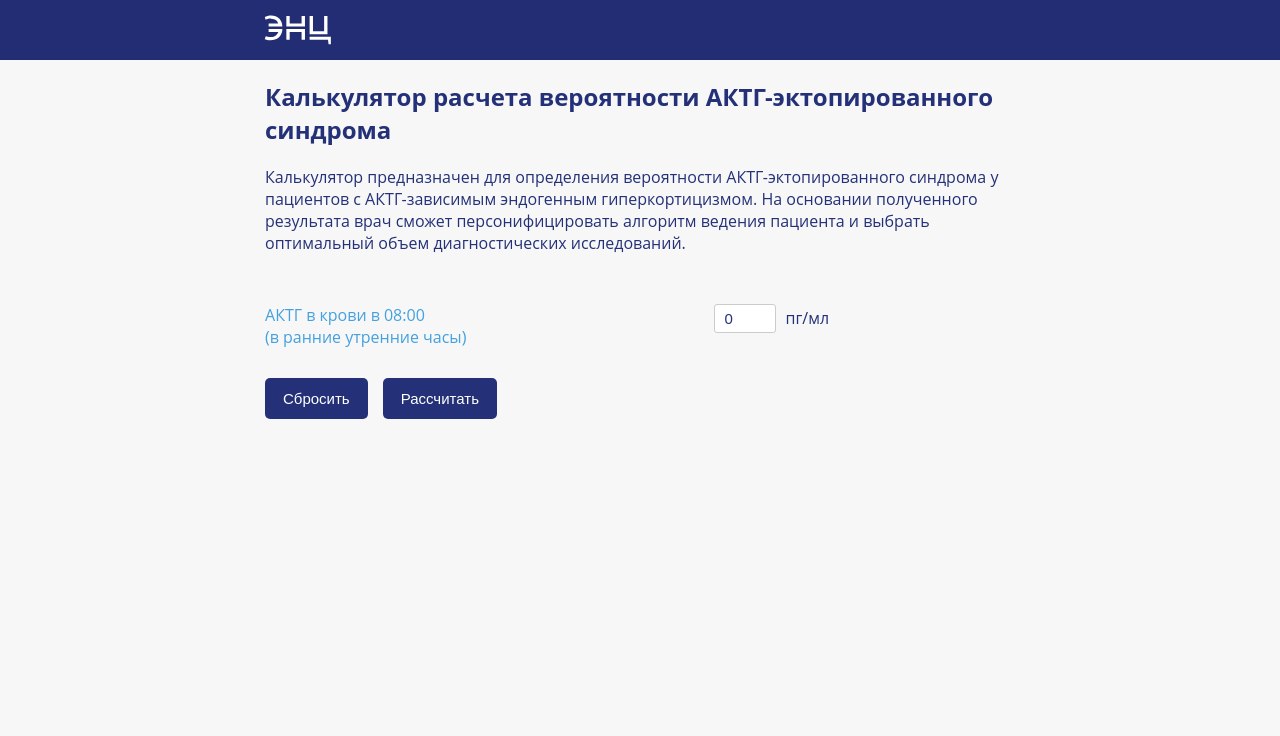
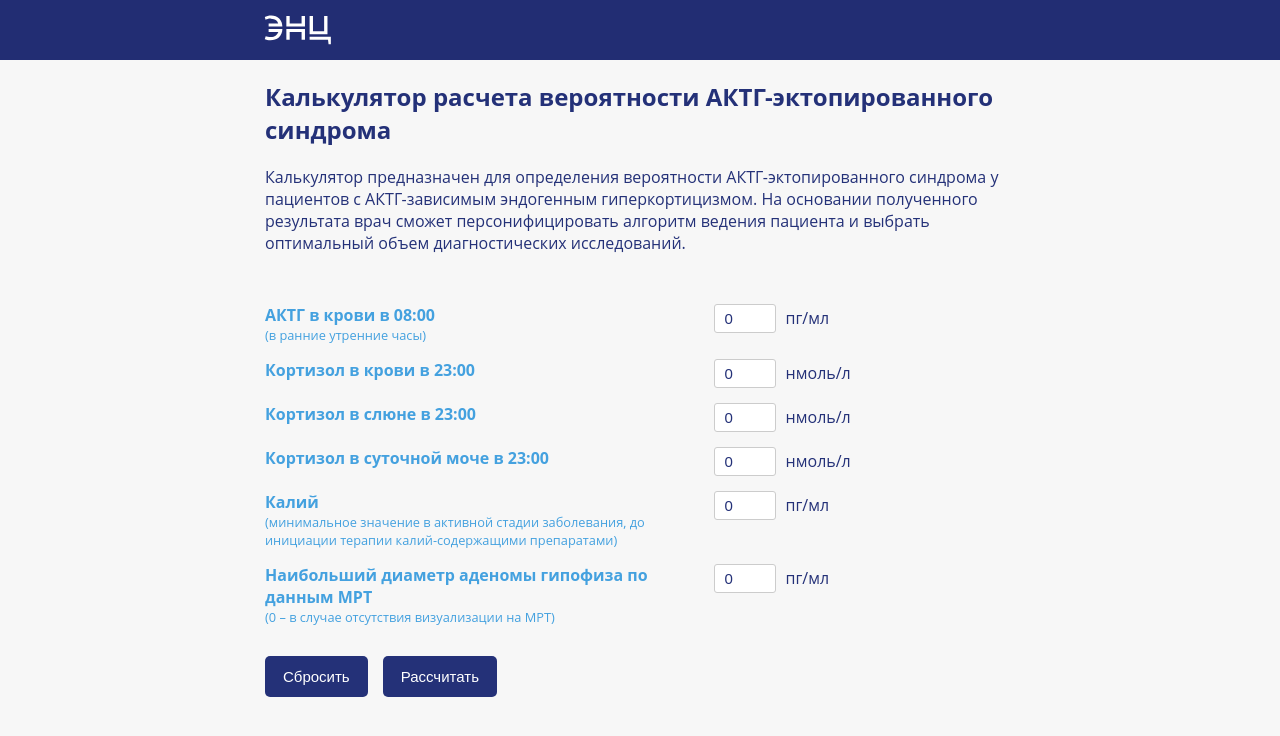
Before and after one commit to martynovappolina/aktg, a React (Create React App) app in the folder front/: page / in a window 1280 px wide. Shown: the top 736 px of the page. Built offline with nearby package versions, Linux system fonts and the light colour scheme.

Commit message:
add fields

```diff
--- a/front/src/App.js
+++ b/front/src/App.js
@@ -10,7 +10,9 @@ function App() {
       <Header />
       <div className='container' style={{marginTop: '80px'}}>
         <div className='title'>Калькулятор расчета вероятности АКТГ-эктопированного синдрома</div>
+        <div>
         Калькулятор предназначен для определения вероятности АКТГ-эктопированного синдрома  у пациентов с АКТГ-зависимым эндогенным гиперкортицизмом. На основании полученного результата врач сможет персонифицировать алгоритм ведения пациента и выбрать оптимальный объем диагностических исследований.
+        </div>
         <Calculator fields={aktgFields} />
       </div>
     </>
--- a/front/src/data.js
+++ b/front/src/data.js
@@ -14,10 +14,45 @@ export const aktgFields = [
         val: 'aktg',
         defaultValue: 0,
         label: <div>
-            АКТГ в крови в 08:00
+            <b>АКТГ в крови в 08:00</b>
             <div className="description">(в ранние утренние часы)</div>
         </div>,
         unit: 'пг/мл',
-        checkbox: false,
+    },
+    {
+        val: 'bloodСortisol',
+        defaultValue: 0,
+        label: <b>Кортизол в крови в 23:00</b>,
+        unit: 'нмоль/л',
+    },
+    {
+        val: 'salivaСortisol',
+        defaultValue: 0,
+        label: <b>Кортизол в слюне в 23:00</b>,
+        unit: 'нмоль/л',
+    },
+    {
+        val: 'urineСortisol',
+        defaultValue: 0,
+        label: <b>Кортизол в суточной моче в 23:00</b>,
+        unit: 'нмоль/л',
+    },
+    {
+        val: 'aktg',
+        defaultValue: 0,
+        label: <div>
+            <b>Калий</b>
+            <div className="description">(минимальное значение в активной стадии заболевания, до инициации терапии калий-содержащими препаратами)</div>
+        </div>,
+        unit: 'пг/мл',
+    },
+    {
+        val: 'aktg',
+        defaultValue: 0,
+        label: <div>
+            <b>Наибольший диаметр аденомы гипофиза по данным МРТ</b>
+            <div className="description">(0 – в случае отсутствия визуализации на МРТ)</div>
+        </div>,
+        unit: 'пг/мл',
     },
 ]
--- a/front/src/index.css
+++ b/front/src/index.css
@@ -31,6 +31,10 @@ td, th {
 
 thead {
   font-weight: 700;
+}
+
+.description {
+  font-size: 80%;
 }
 
 table {
```
